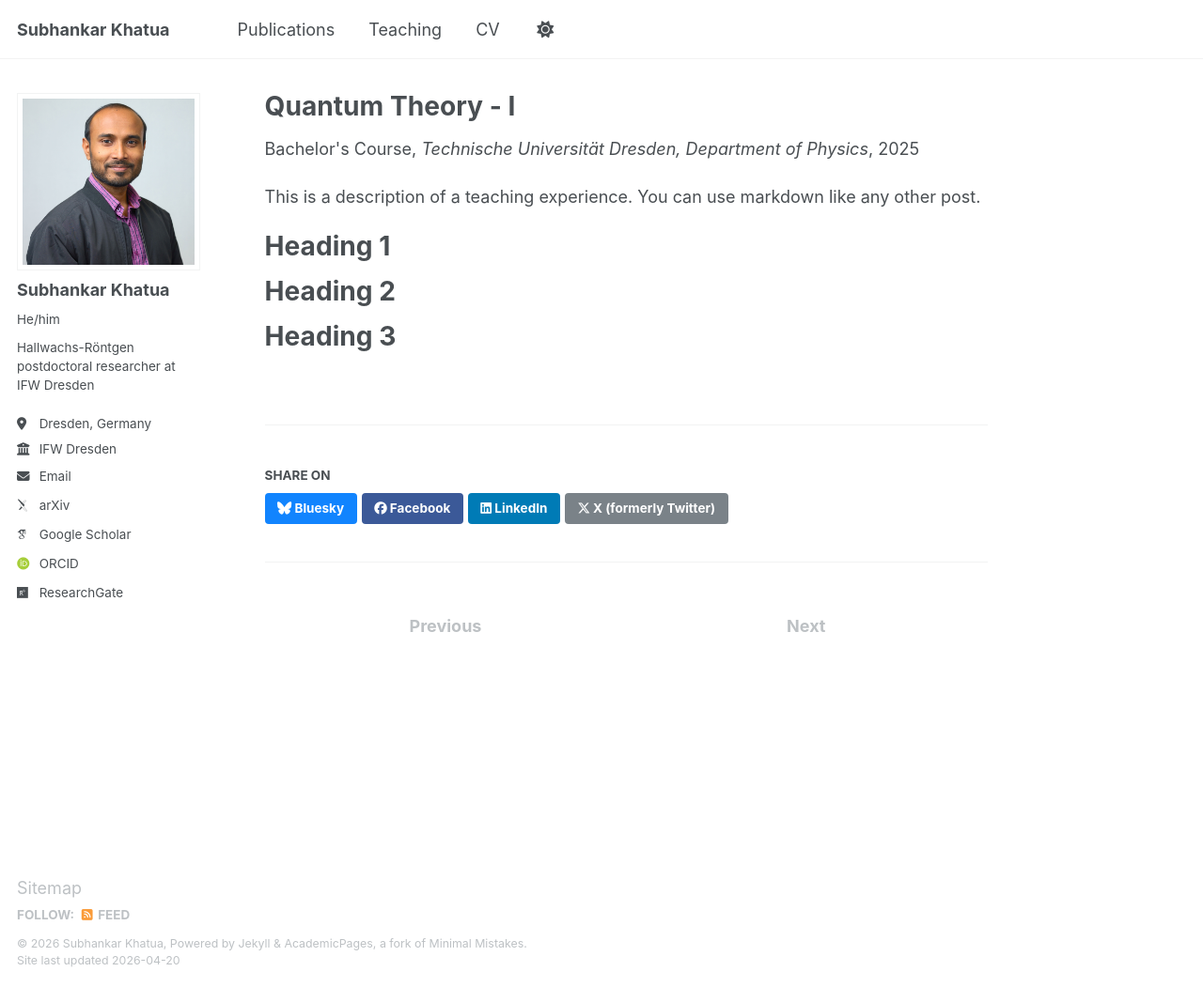
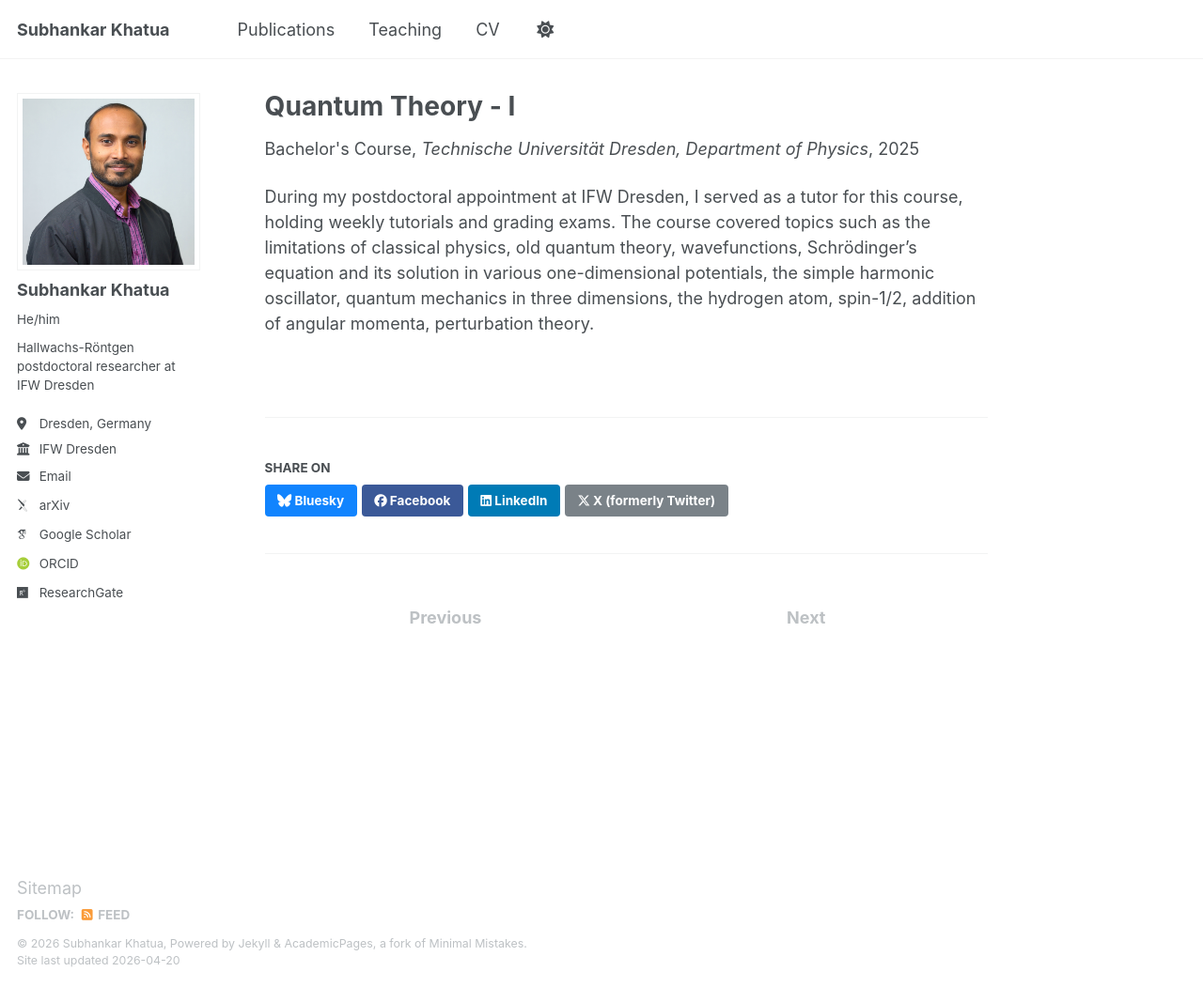
Before and after one commit to subhankar-khatua/subhankar-khatua.github.io, a Jekyll site: the page built from _teaching/2025-summer-teaching.md, in a window 1280 px wide and 1051 px high. Shown: the whole window at 94% size. Built offline with Jekyll 4.4.1, drawn with Linux system fonts in a browser that asks for light colours; some web fonts are replaced.

Commit message:
Update 2025-summer-teaching.md

```diff
--- a/_teaching/2025-summer-teaching.md
+++ b/_teaching/2025-summer-teaching.md
@@ -9,13 +9,4 @@ date: 2025-04-07
 location: "Dresden, Germany"
 ---
 
-This is a description of a teaching experience. You can use markdown like any other post.
-
-Heading 1
-======
-
-Heading 2
-======
-
-Heading 3
-======
+During my postdoctoral appointment at IFW Dresden, I served as a tutor for this course, holding weekly tutorials and grading exams. The course covered topics such as the limitations of classical physics, old quantum theory, wavefunctions, Schrödinger’s equation and its solution in various one-dimensional potentials, the simple harmonic oscillator, quantum mechanics in three dimensions, the hydrogen atom, spin-1/2, addition of angular momenta, perturbation theory.
```
